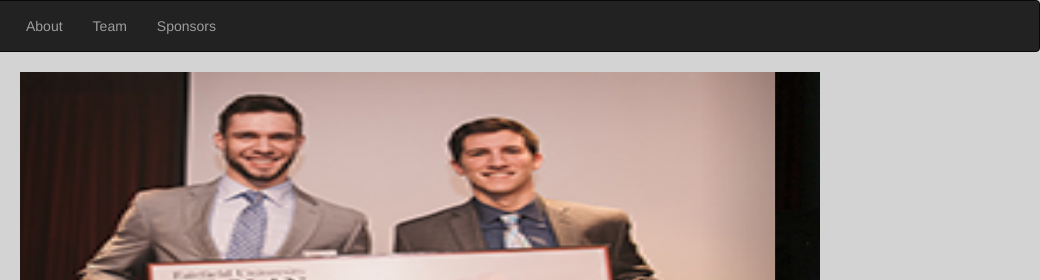
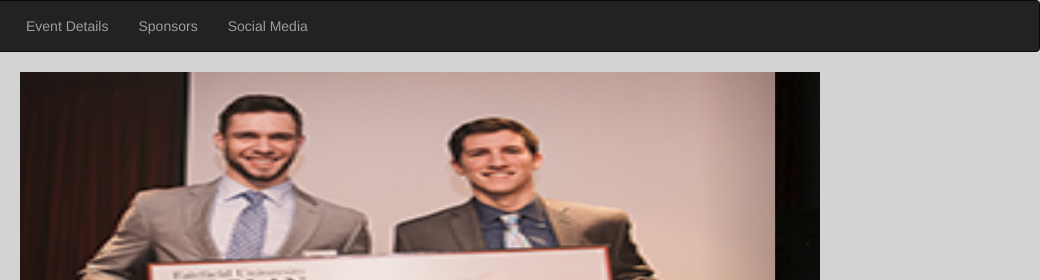
Before and after one commit to ccastl94/Beta-term-project, a plain HTML site: page test.html in a window 1280 px wide. Shown: the top 280 px of the page, 240-1280 px from the left. Drawn offline with nearby package versions, Linux system fonts and the light colour scheme; files whose address does not match are found by name.

Commit message:
12/4
Navbar changes

```diff
--- a/test.html
+++ b/test.html
@@ -81,9 +81,9 @@
           <!-- Collect the nav links, forms, and other content for toggling -->
           <div class="collapse navbar-collapse" id="bs-example-navbar-collapse-1">
             <ul class="nav navbar-nav">
-              <li><a href="#about">About</a></li>
-              <li><a href="#teams">Team</span></a></li>
+              <li><a href="#EventDetails">Event Details</a></li>
               <li><a href="#sponsors">Sponsors</a></li>
+              <li><a href="#socialmedia">Social Media</span></a></li>
               </ulho </div>
               <!-- /.navbar-collapse -->
           </div>
```
